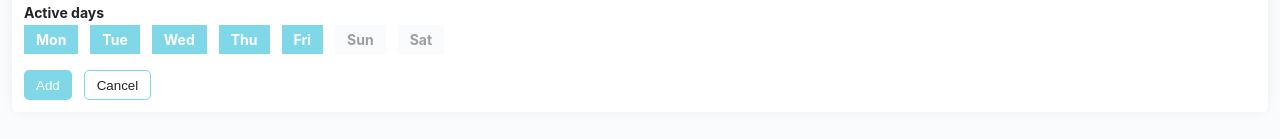
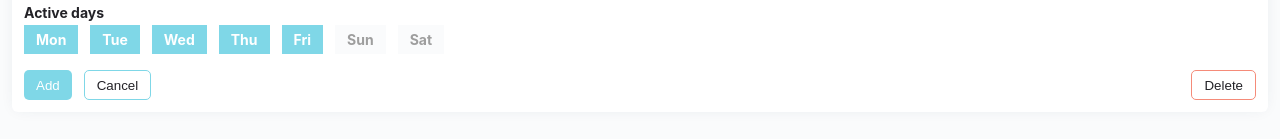
Before and after one commit to ninedev-i/habbiton, a React (Create React App) app: page /add in a window 1280 px wide. Shown: the part 225-364 px from the top of the page. Built offline with nearby package versions, Linux system fonts and the light colour scheme; no server answers.

Commit message:
Add Habit deleting

```diff
--- a/src/elements/Box/index.ts
+++ b/src/elements/Box/index.ts
@@ -8,6 +8,8 @@ interface IBox {
     grow?: string;
     borderRadius?: string;
     boxShadow?: boolean;
+    spaceBetween?: boolean;
+    width?: string;
 }
 
 export const Box = styled.div<IBox>`
@@ -15,6 +17,8 @@ export const Box = styled.div<IBox>`
     display: ${({flex}) => (flex ? 'flex' : 'block')};
     flex-direction: ${({column}) => (column ? 'column' : 'row')};
     flex-grow: ${({grow = '0'}) => `${grow}`};
+    justify-content: ${({spaceBetween}) => `${spaceBetween ? 'space-between' : 'normal'}`};
+    width: ${({width = 'auto'}) => `${width}`};
     margin: ${({margin = '0'}) => `${margin}`};
     padding: ${({padding = '0'}) => `${padding}`};
     border-radius: ${({borderRadius = '0'}) => `${borderRadius}`};
--- a/src/index.tsx
+++ b/src/index.tsx
@@ -3,7 +3,7 @@ import {Route, Switch} from 'react-router-dom';
 import {observer} from 'mobx-react-lite';
 import styled from 'styled-components';
 import ReactDOM from 'react-dom';
-import {getHabits, saveHabits, IHabit} from './storage';
+import {getHabits, saveHabits, deleteHabit, IHabit} from './storage';
 import {getFormattedDate} from './helpers';
 import {Wrapper} from './elements/Wrapper';
 import {Header} from './elements/Header';
@@ -38,6 +38,12 @@ const App = observer(() => {
         });
     };
 
+    const handleDeleteHabit = (key: string) => {
+        const updatedHabits = habits.filter((item) => item._id !== key);
+        deleteHabit(key)
+            .then(() => setHabits(updatedHabits));
+    };
+
     return (
         <>
             <Header />
@@ -62,6 +68,7 @@ const App = observer(() => {
                                 <Edit
                                     habits={habits}
                                     updateHabits={(item: IHabit, habitId: string) => updateHabits(item, habitId)}
+                                    deleteHabit={() => {}}
                                 />
                             )}
                         />
@@ -72,6 +79,7 @@ const App = observer(() => {
                                 <Edit
                                     habits={habits}
                                     updateHabits={(item: IHabit, habitId: string) => updateHabits(item, habitId)}
+                                    deleteHabit={(habitId: string) => handleDeleteHabit(habitId)}
                                 />
                             )}
                         />
--- a/src/routes/Edit.tsx
+++ b/src/routes/Edit.tsx
@@ -20,11 +20,12 @@ const TextComponent = styled.div`
 interface IEdit {
     habits: IHabit[];
     updateHabits: Function;
+    deleteHabit: Function;
 }
 
 const Edit = observer((props: IEdit) => {
     const router = useHistory();
-    const {habits, updateHabits} = props;
+    const {habits, updateHabits, deleteHabit} = props;
     const habitId = useParams<{id: string}>().id;
     let initialItem;
     if (habitId) {
@@ -44,6 +45,11 @@ const Edit = observer((props: IEdit) => {
         const addedItem = {...newItem};
         updateHabits(addedItem, habitId)
             .then(() => router.push('/'));
+    };
+
+    const handleDelete = () => {
+        deleteHabit(habitId);
+        router.push('/');
     };
 
     return (
@@ -84,7 +90,8 @@ const Edit = observer((props: IEdit) => {
                 }}
             />
 
-            <Box flex>
+            <Box flex spaceBetween grow="1" width="100%">
+                <Box>
                     <Button
                         caption={habitId ? 'Save' : 'Add'}
                         padding="0 12px"
@@ -103,6 +110,16 @@ const Edit = observer((props: IEdit) => {
                         onClick={() => router.push('/')}
                     />
                 </Box>
+
+                <Button
+                    caption="Delete"
+                    padding="0 12px"
+                    margin="0 0 0 12px"
+                    border="1px solid #f58b79"
+                    borderRadius="5px"
+                    onClick={handleDelete}
+                />
+            </Box>
         </Container>
     );
 });
--- a/src/storage/index.ts
+++ b/src/storage/index.ts
@@ -25,6 +25,12 @@ export const saveHabits = (habit: IHabit): Promise<IHabit> => {
         .then((res) => res.data);
 };
 
+export const deleteHabit = (key: string): Promise<boolean> => {
+    return data
+        .delete(`/habits/${key}`)
+        .then((res) => res.data);
+};
+
 export type IProgress = Map<string, {[habitNumber: string]: number }>;
 
 export const getProgress = (date: string): Promise<IProgress> => {
```
Also changed, not shown: service/server.ts (+7 -0 lines), 2 other files (tests, documents, lock files or other folders). Lines whose indentation alone changed are shown as unchanged.
